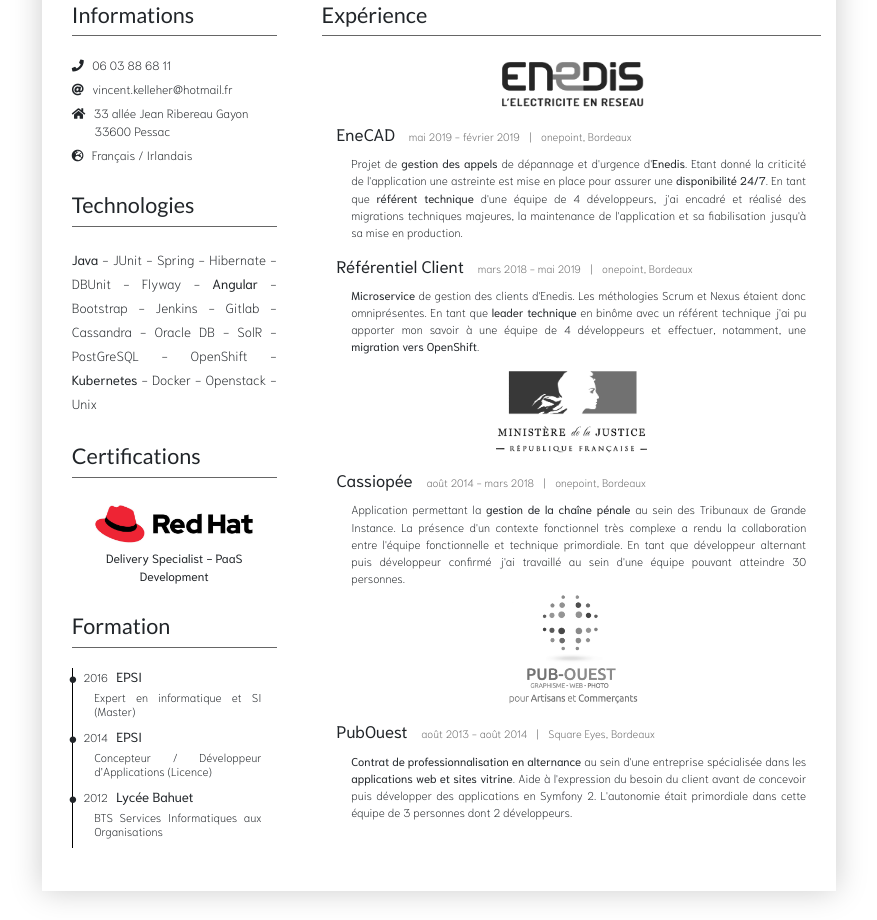
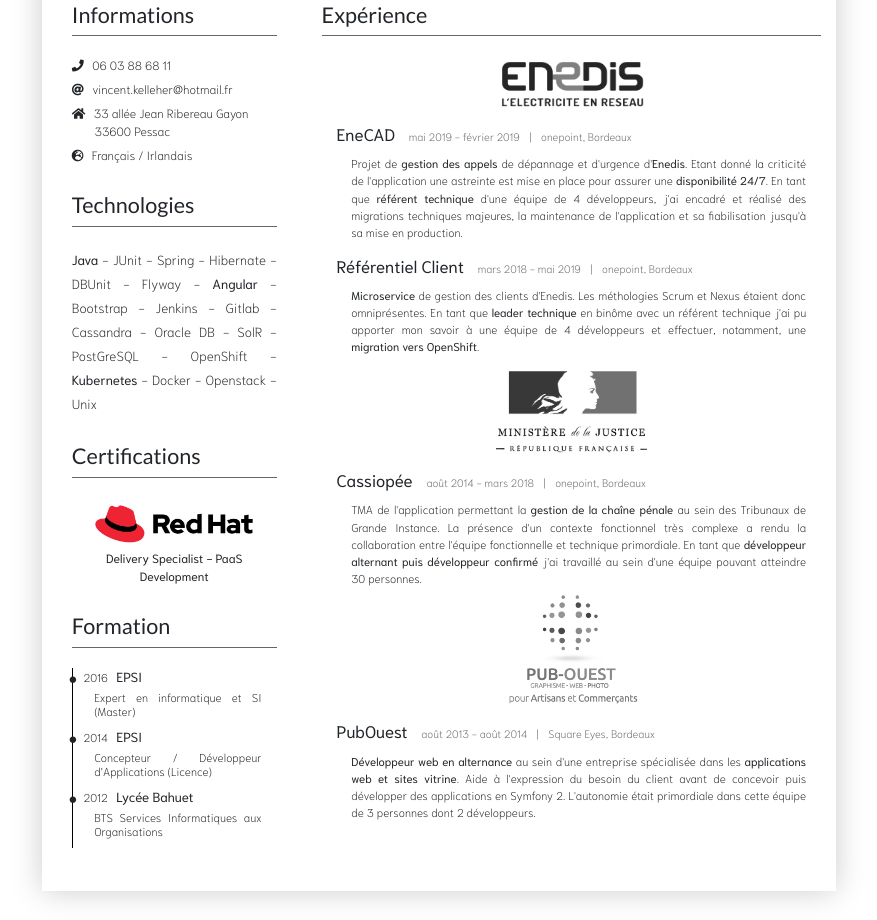
Before and after one commit to k2r79/resume, a website: page index.html in a window 1280 px wide. Shown: the part 261-1181 px from the top of the page, without its empty margins (201-1078 px from the left). Drawn offline with nearby package versions, Linux system fonts and the light colour scheme.

Commit message:
feat(experience): Updating the text content

```diff
--- a/index.html
+++ b/index.html
@@ -113,9 +113,9 @@
                         <h1>Cassiopée</h1>
                         <h2>août 2014 - mars 2018 <span>|</span> onepoint, Bordeaux</h2>
                         <p>
-                            Application permettant la <strong>gestion de la chaîne pénale</strong> au sein des Tribunaux de Grande Instance.
+                            TMA de l'application permettant la <strong>gestion de la chaîne pénale</strong> au sein des Tribunaux de Grande Instance.
                             La présence d'un contexte fonctionnel très complexe a rendu la collaboration entre l'équipe fonctionnelle et technique primordiale.
-                            En tant que développeur alternant puis développeur confirmé j'ai travaillé au sein d'une équipe pouvant atteindre 30 personnes.
+                            En tant que <strong>développeur alternant puis développeur confirmé</strong> j'ai travaillé au sein d'une équipe pouvant atteindre 30 personnes.
                         </p>
                     </div>
                     <div class="col-12 experience">
@@ -123,7 +123,7 @@
                         <h1>PubOuest</h1>
                         <h2>août 2013 - août 2014 <span>|</span> Square Eyes, Bordeaux</h2>
                         <p>
-                            <strong>Contrat de professionnalisation en alternance</strong> au sein d'une entreprise spécialisée dans les <strong>applications web et sites vitrine</strong>.
+                            <strong>Développeur web en alternance</strong> au sein d'une entreprise spécialisée dans les <strong>applications web et sites vitrine</strong>.
                             Aide à l'expression du besoin du client avant de concevoir puis développer des applications en Symfony 2.
                             L'autonomie était primordiale dans cette équipe de 3 personnes dont 2 développeurs.
                         </p>
```
